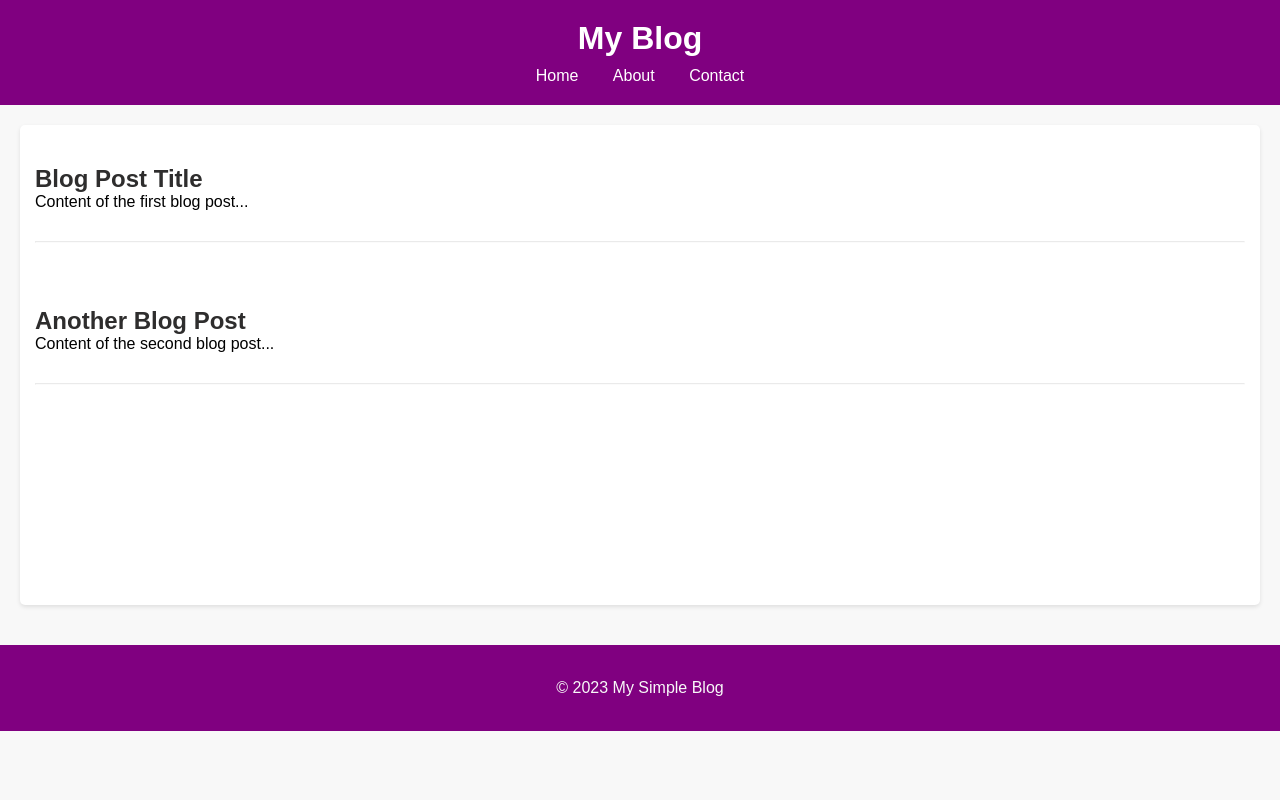
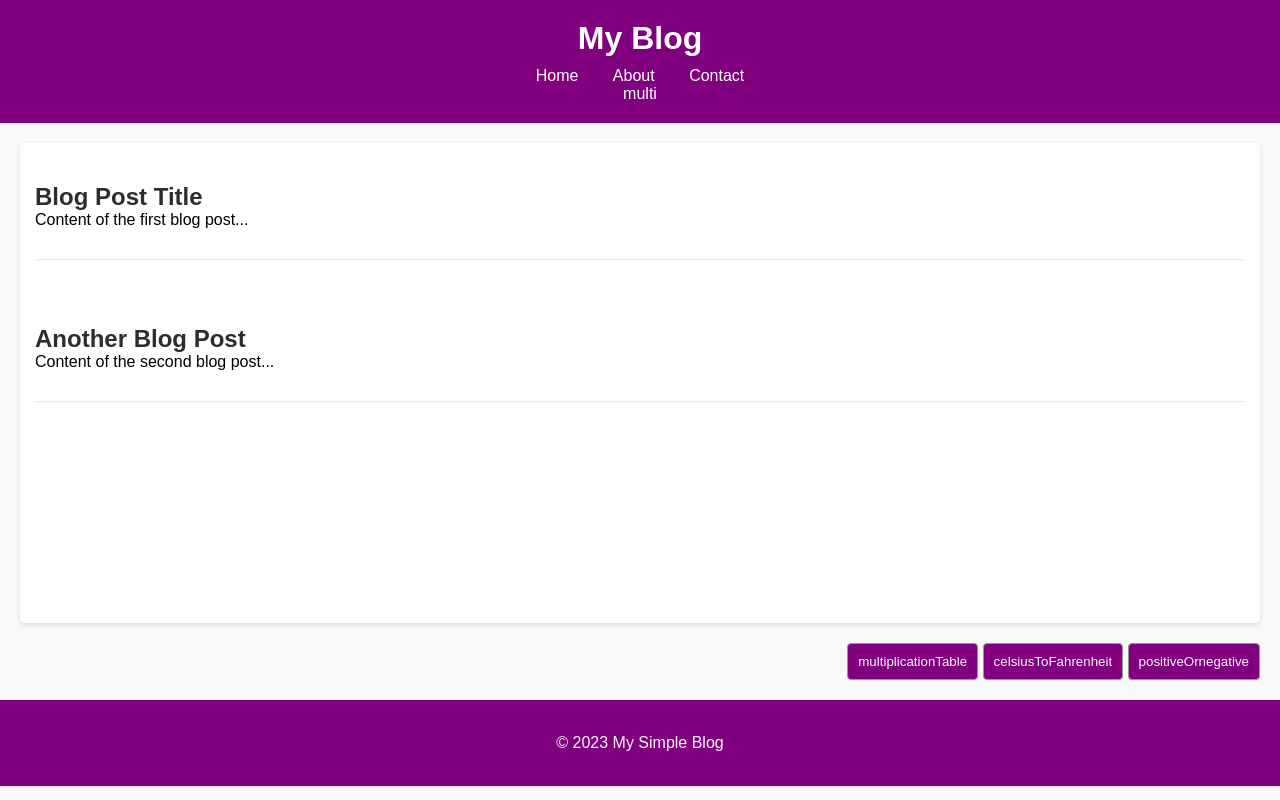
Before and after one commit to ajay-lokhande455/Front-end-test-01, a plain HTML site: page index.html in a window 1280 px wide. Drawn offline with Linux system fonts and the light colour scheme.

Commit message:
front-end-test01

```diff
--- a/index.html
+++ b/index.html
@@ -15,7 +15,7 @@
             <a href="#">Home</a>
             <a href="#">About</a>
             <a href="#">Contact</a>
-        </nav>
+        </nav>multi
     </header>
     <main>
         <article>
@@ -30,6 +30,11 @@
                 <hr>
             </div>
         </article>
+        <div class="btn-for-js">
+            <button onclick="multiplicationTable(5)">multiplicationTable</button>
+            <button onclick="celsiusToFahrenheit(24)">celsiusToFahrenheit</button>
+            <button onclick="positiveOrnegative(12)">positiveOrnegative</button>
+        </div>
     </main>
     <footer>
         <p>&copy; 2023 My Simple Blog</p>
--- a/script.js
+++ b/script.js
@@ -3,11 +3,11 @@
 
 function multiplicationTable(number){
     for(let i = 1 ; i <= 10 ; i++){
-        console.log(`${number} x ${i} = ${number * i}`);
+        alert(`${number} x ${i} = ${number * i}`);
     }
 }
 
-multiplicationTable(5);
+
 
 // Write a JavaScript function that takes input for a temperature in
 // Celsius from the user and converts it into Fahrenheit using the
@@ -15,19 +15,17 @@ multiplicationTable(5);
 
 function celsiusToFahrenheit(celsius){
     let fahrenheit = (celsius * 9/5) + 32;
-    console.log(`${celsius}°C is equal to ${fahrenheit}°F.`);
+    alert(`${celsius}°C is equal to ${fahrenheit}°F.`);
 }
-celsiusToFahrenheit(24);
+
 
 // Write a JavaScript function that takes a number as input and
 // displays whether the number is positive or negative.
 
 function positiveOrnegative(number){
     if(number>=0){
-        console.log('Is Positive');
+        alert('Is Positive');
     }else{
-        console.log('Is Negative');
+        alert('Is Negative');
     }
 }
-
-positiveOrnegative(-10);
--- a/styles.css
+++ b/styles.css
@@ -58,7 +58,17 @@ hr{
 h2 {
     color: rgb(46, 45, 45);
 }
+button{
+   padding: 10px;
+   border-radius: 4px;
+   border: 1px solid rgb(151, 150, 150);
+   background-color: purple;
+   color: #f8f8f8;
 
+}
+.btn-for-js{
+    text-align: end;
+}
 footer {
     background-color: purple;
     text-align: center;
```
